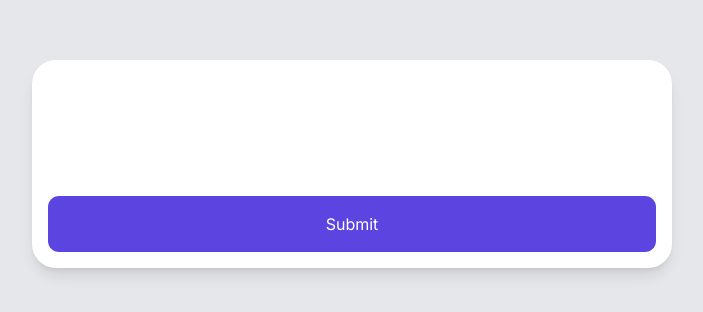
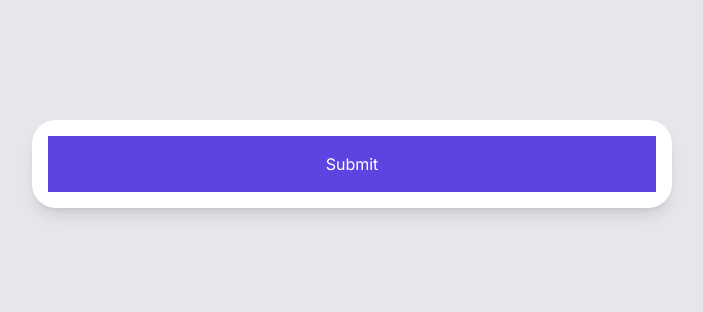
Before and after one commit to KKamjangE/Next14-Toy, a Next.js app: page / in a window 1280 px wide. Shown: the part 236-548 px from the top of the page, without its empty margins (288-991 px from the left). Built offline with nearby package versions, Linux system fonts and the light colour scheme.

Commit message:
add tailwind plugin

```diff
--- a/tailwind.config.ts
+++ b/tailwind.config.ts
@@ -6,16 +6,7 @@ const config: Config = {
         "./components/**/*.{js,ts,jsx,tsx,mdx}",
         "./app/**/*.{js,ts,jsx,tsx,mdx}",
     ],
-    theme: {
-        extend: {
-            margin: {
-                tomato: "120px",
-            },
-            borderRadius: {
-                "sexy-name": "11.11px",
-            },
-        },
-    },
-    plugins: [],
+    theme: {},
+    plugins: [require("@tailwindcss/forms")],
 };
 export default config;
```
